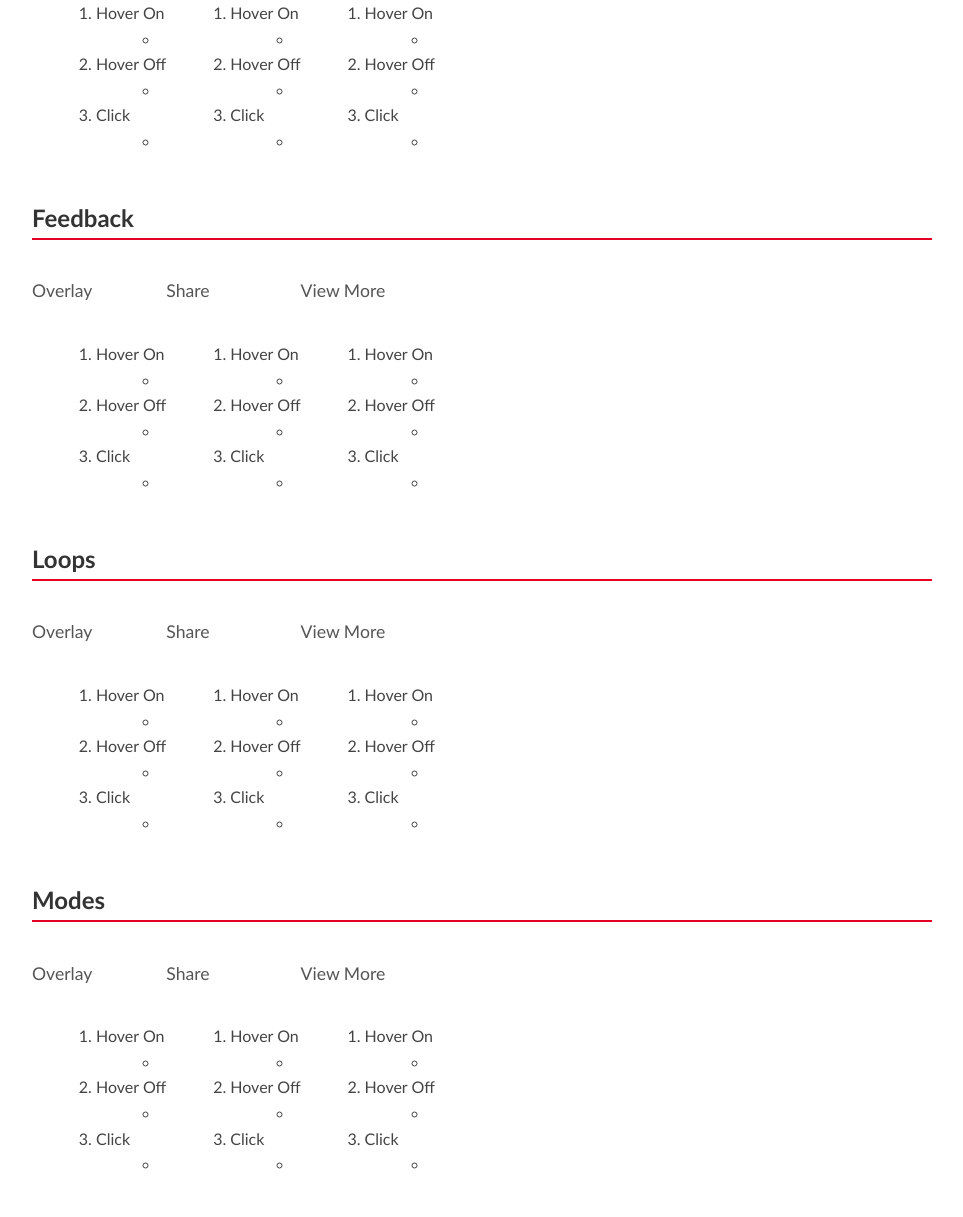
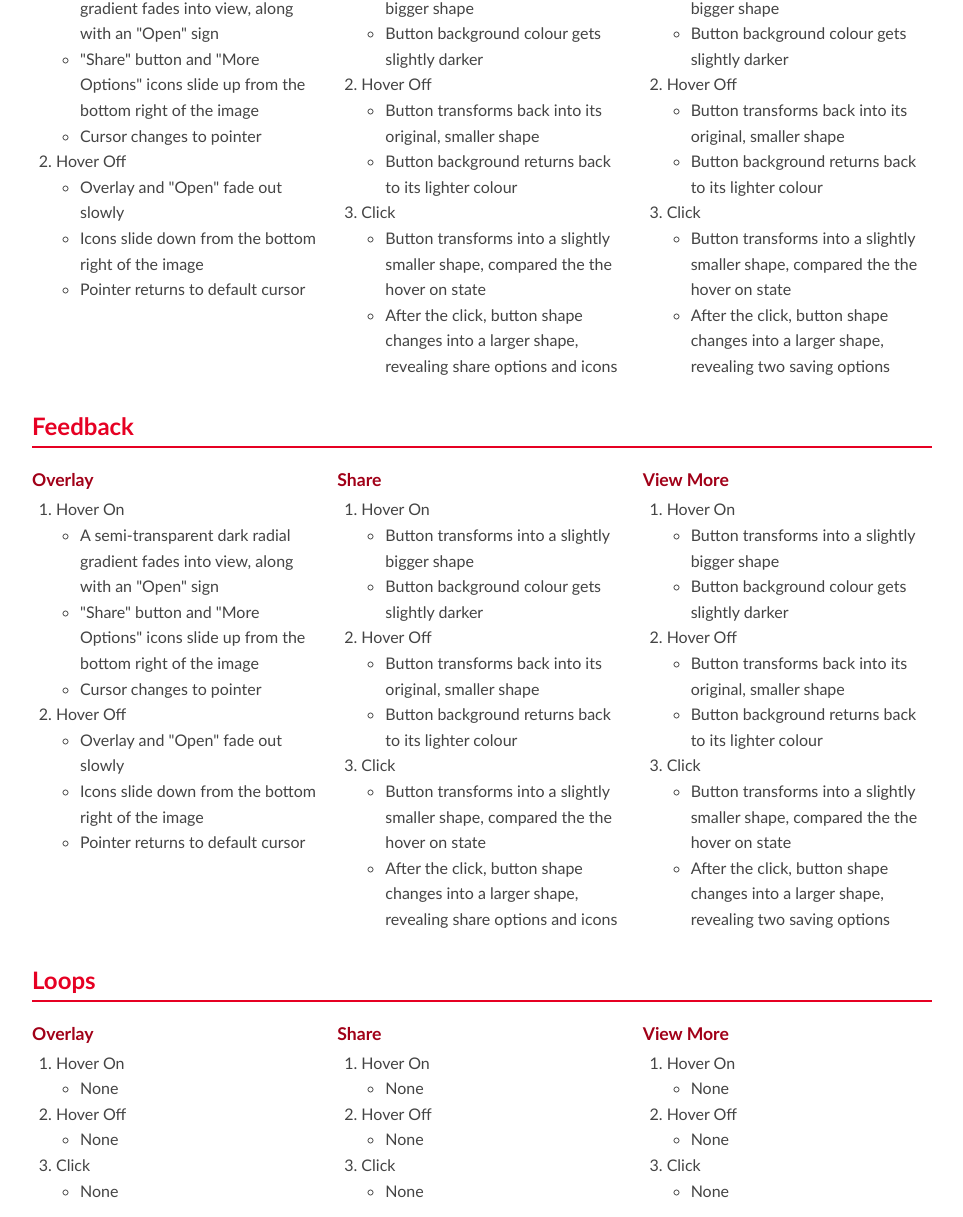
Before and after one commit to ayseeda-turcan/idm241-aet76, a plain HTML site: page beta/index.html in a window 1280 px wide. Shown: the part 573-1790 px from the top of the page, without its empty margins (158-1121 px from the left). Drawn offline with Linux system fonts and the light colour scheme.

Commit message:
Add styling
Added some HTML content and CSS styling to beta documentation

```diff
--- a/alpha/style.css
+++ b/alpha/style.css
@@ -1,5 +1,7 @@
 * {
     box-sizing: border-box;
+    margin: 0;
+    padding: 0;
 }
 
 body {
@@ -31,7 +33,7 @@ h1 {
 h2 {
     font-size: 1.5rem;
     font-weight: 600;
-    color: #333333;
+    color: #E60023; /* PINTEREST RED */
     border-bottom: 2px solid #E60023;
     padding-bottom: 4px;
     margin-top: 2rem;
@@ -39,8 +41,8 @@ h2 {
 
 h3 {
     font-size: 1.1rem;
-    font-weight: 500;
-    color: #555555;
+    font-weight: 600;
+    color: #a10018;
     margin-top: 1rem;
 }
 
@@ -53,7 +55,7 @@ p {
 ul, ol {
     margin-left: 1.5rem;
     line-height: 1.6;
-    color: #444;
+    color: #444444;
 }
 
 a {
@@ -92,10 +94,27 @@ a:hover {
 
 .triple-column-view {
     display: flex;
-    flex-direction: row;
+    justify-content: space-around;
+    align-items: flex-start;
+    gap: 1rem;
 }
 
 .column-individual {
-    display: flex;
-    flex-direction: column;
+    flex: 1;
 }
+
+button {
+    border-radius: 30px;
+    border: none;
+    background-color: #E60023;
+    color: #fff;
+    font-size: 16px;
+    padding: 1rem;
+    margin: 1rem 0.5rem 2rem 0rem;
+}
+
+button:hover {
+    background-color: #a10018;
+    cursor: pointer;
+    box-shadow:0 2px 5px 0 rgba(0, 0, 0, 0.269);
+}
--- a/beta/index.html
+++ b/beta/index.html
@@ -9,13 +9,24 @@
 
 <body>
     <main>
+    <a href="../alpha/index.html"><button>Alpha Documentation</button></a>
+    <a href="../alpha/build/index.html"><button>Alpha Build</button></a>
+
     <h1>Beta Documentation</h1>
     <p>Link to original site: <a href="https://www.pinterest.com/ideas" target="_blank">Pinterest</a></p>
 
     <h2>Triggers</h2>
     <section class="triple-column-view">
         <div class="column-individual">
-        <h3>Pinterest Card - Overlay</h3>
+        <h3>Overlay</h3>
+        <ul>
+            <li>Hover On</li>
+            <li>Hover Off</li>
+        </ul>
+        </div>
+
+        <div class="column-individual">
+        <h3>Share</h3>
         <ul>
             <li>Hover On</li>
             <li>Hover Off</li>
@@ -24,16 +35,7 @@
         </div>
 
         <div class="column-individual">
-        <h3>Pinterest Card - Share</h3>
-        <ul>
-            <li>Hover On</li>
-            <li>Hover Off</li>
-            <li>Click</li>
-        </ul>
-        </div>
-
-        <div class="column-individual">
-        <h3>Pinterest Card - View More</h3>
+        <h3>View More</h3>
         <ul>
             <li>Hover On</li>
             <li>Hover Off</li>
@@ -49,17 +51,16 @@
         <ol>
             <li>Hover On</li>
             <ul>
-                <li></li>
+                <li>A semi-transparent dark radial gradient fades into view, along with an "Open" sign</li>
+                <li>"Share" button and "More Options" icons slide up from the bottom right of the image</li>
+                <li>Cursor changes to pointer</li>
             </ul>
 
             <li>Hover Off</li>
             <ul>
-                <li></li>
-            </ul>
-
-            <li>Click</li>
-            <ul>
-                <li></li>
+                <li>Overlay and "Open" fade out slowly</li>
+                <li>Icons slide down from the bottom right of the image</li>
+                <li>Pointer returns to default cursor</li>
             </ul>
         </ol>
         </div>
@@ -69,17 +70,20 @@
         <ol>
             <li>Hover On</li>
             <ul>
-                <li></li>
+                <li>Button transforms into a slightly bigger shape</li>
+                <li>Button background colour gets slightly darker</li>
             </ul>
 
             <li>Hover Off</li>
             <ul>
-                <li></li>
+                <li>Button transforms back into its original, smaller shape</li>
+                <li>Button background returns back to its lighter colour</li>
             </ul>
 
             <li>Click</li>
             <ul>
-                <li></li>
+                <li>Button transforms into a slightly smaller shape, compared the the hover on state</li>
+                <li>After the click, button shape changes into a larger shape, revealing share options and icons</li>
             </ul>
         </ol>
         </div>
@@ -89,17 +93,20 @@
         <ol>
             <li>Hover On</li>
             <ul>
-                <li></li>
+                <li>Button transforms into a slightly bigger shape</li>
+                <li>Button background colour gets slightly darker</li>
             </ul>
 
             <li>Hover Off</li>
             <ul>
-                <li></li>
+                <li>Button transforms back into its original, smaller shape</li>
+                <li>Button background returns back to its lighter colour</li>
             </ul>
 
             <li>Click</li>
             <ul>
-                <li></li>
+                <li>Button transforms into a slightly smaller shape, compared the the hover on state</li>
+                <li>After the click, button shape changes into a larger shape, revealing two saving options</li>
             </ul>
         </ol>
         </div>
@@ -112,17 +119,16 @@
         <ol>
             <li>Hover On</li>
             <ul>
-                <li></li>
+                <li>A semi-transparent dark radial gradient fades into view, along with an "Open" sign</li>
+                <li>"Share" button and "More Options" icons slide up from the bottom right of the image</li>
+                <li>Cursor changes to pointer</li>
             </ul>
 
             <li>Hover Off</li>
             <ul>
-                <li></li>
-            </ul>
-
-            <li>Click</li>
-            <ul>
-                <li></li>
+                <li>Overlay and "Open" fade out slowly</li>
+                <li>Icons slide down from the bottom right of the image</li>
+                <li>Pointer returns to default cursor</li>
             </ul>
         </ol>
         </div>
@@ -132,17 +138,20 @@
         <ol>
             <li>Hover On</li>
             <ul>
-                <li></li>
+                <li>Button transforms into a slightly bigger shape</li>
+                <li>Button background colour gets slightly darker</li>
             </ul>
 
             <li>Hover Off</li>
             <ul>
-                <li></li>
+                <li>Button transforms back into its original, smaller shape</li>
+                <li>Button background returns back to its lighter colour</li>
             </ul>
 
             <li>Click</li>
             <ul>
-                <li></li>
+                <li>Button transforms into a slightly smaller shape, compared the the hover on state</li>
+                <li>After the click, button shape changes into a larger shape, revealing share options and icons</li>
             </ul>
         </ol>
         </div>
@@ -152,17 +161,20 @@
         <ol>
             <li>Hover On</li>
             <ul>
-                <li></li>
+                <li>Button transforms into a slightly bigger shape</li>
+                <li>Button background colour gets slightly darker</li>
             </ul>
 
             <li>Hover Off</li>
             <ul>
-                <li></li>
+                <li>Button transforms back into its original, smaller shape</li>
+                <li>Button background returns back to its lighter colour</li>
             </ul>
 
             <li>Click</li>
             <ul>
-                <li></li>
+                <li>Button transforms into a slightly smaller shape, compared the the hover on state</li>
+                <li>After the click, button shape changes into a larger shape, revealing two saving options</li>
             </ul>
         </ol>
         </div>
@@ -175,17 +187,17 @@
         <ol>
             <li>Hover On</li>
             <ul>
-                <li></li>
+                <li>None</li>
             </ul>
 
             <li>Hover Off</li>
             <ul>
-                <li></li>
+                <li>None</li>
             </ul>
 
             <li>Click</li>
             <ul>
-                <li></li>
+                <li>None</li>
             </ul>
         </ol>
         </div>
@@ -195,17 +207,17 @@
         <ol>
             <li>Hover On</li>
             <ul>
-                <li></li>
+                <li>None</li>
             </ul>
 
             <li>Hover Off</li>
             <ul>
-                <li></li>
+                <li>None</li>
             </ul>
 
             <li>Click</li>
             <ul>
-                <li></li>
+                <li>None</li>
             </ul>
         </ol>
         </div>
@@ -215,17 +227,17 @@
         <ol>
             <li>Hover On</li>
             <ul>
-                <li></li>
+                <li>None</li>
             </ul>
 
             <li>Hover Off</li>
             <ul>
-                <li></li>
+                <li>None</li>
             </ul>
 
             <li>Click</li>
             <ul>
-                <li></li>
+                <li>None</li>
             </ul>
         </ol>
         </div>
@@ -238,17 +250,17 @@
         <ol>
             <li>Hover On</li>
             <ul>
-                <li></li>
+                <li>None</li>
             </ul>
 
             <li>Hover Off</li>
             <ul>
-                <li></li>
+                <li>None</li>
             </ul>
 
             <li>Click</li>
             <ul>
-                <li></li>
+                <li>None</li>
             </ul>
         </ol>
         </div>
@@ -258,17 +270,17 @@
         <ol>
             <li>Hover On</li>
             <ul>
-                <li></li>
+                <li>None</li>
             </ul>
 
             <li>Hover Off</li>
             <ul>
-                <li></li>
+                <li>None</li>
             </ul>
 
             <li>Click</li>
             <ul>
-                <li></li>
+                <li>None</li>
             </ul>
         </ol>
         </div>
@@ -278,30 +290,24 @@
         <ol>
             <li>Hover On</li>
             <ul>
-                <li></li>
+                <li>None</li>
             </ul>
 
             <li>Hover Off</li>
             <ul>
-                <li></li>
+                <li>None</li>
             </ul>
 
             <li>Click</li>
             <ul>
-                <li></li>
+                <li>None</li>
             </ul>
         </ol>
         </div>
     </section>
 
     <div class="image">
-        <img src="pinterest_preview.gif" alt="A gif showcasing how the pinterest pins look when hovering over them: a sark gray overlay appears along with two icons for sharing and other options.">
-    </div>
-    <div class="image">
-        <img src="pinterest_preview.gif" alt="A gif showcasing how the pinterest pins look when hovering over them: a sark gray overlay appears along with two icons for sharing and other options.">
-    </div>
-    <div class="image">
-        <img src="pinterest_preview.gif" alt="A gif showcasing how the pinterest pins look when hovering over them: a sark gray overlay appears along with two icons for sharing and other options.">
+        <img src="idm241_beta.gif" alt="A gif showcasing how the pinterest pins look when hovering over them: a sark gray overlay appears along with two icons for sharing and other options.">
     </div>
 </main>
 </body>
```
Also changed, not shown: alpha/build/index.html (+4 -1 lines), alpha/build/style.css (+16 -0 lines), alpha/index.html (+3 -0 lines), 1 other file.
